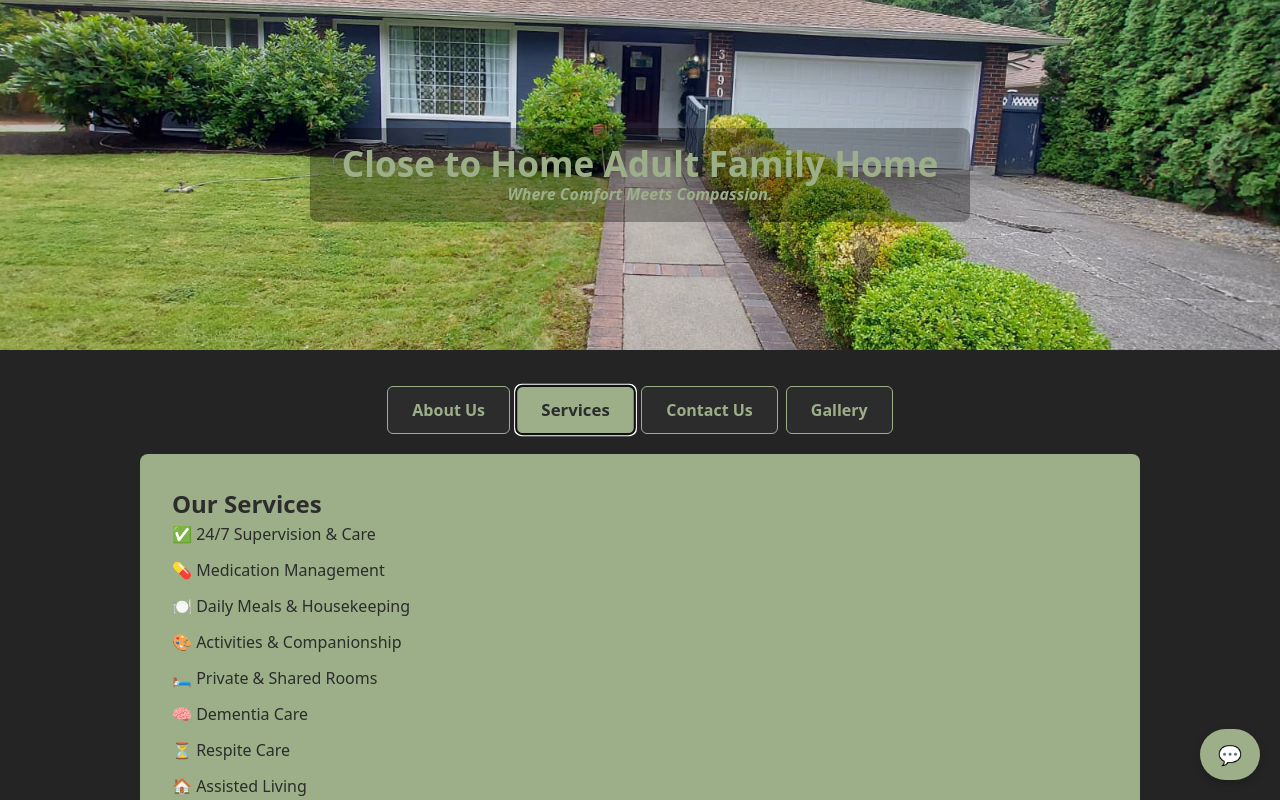
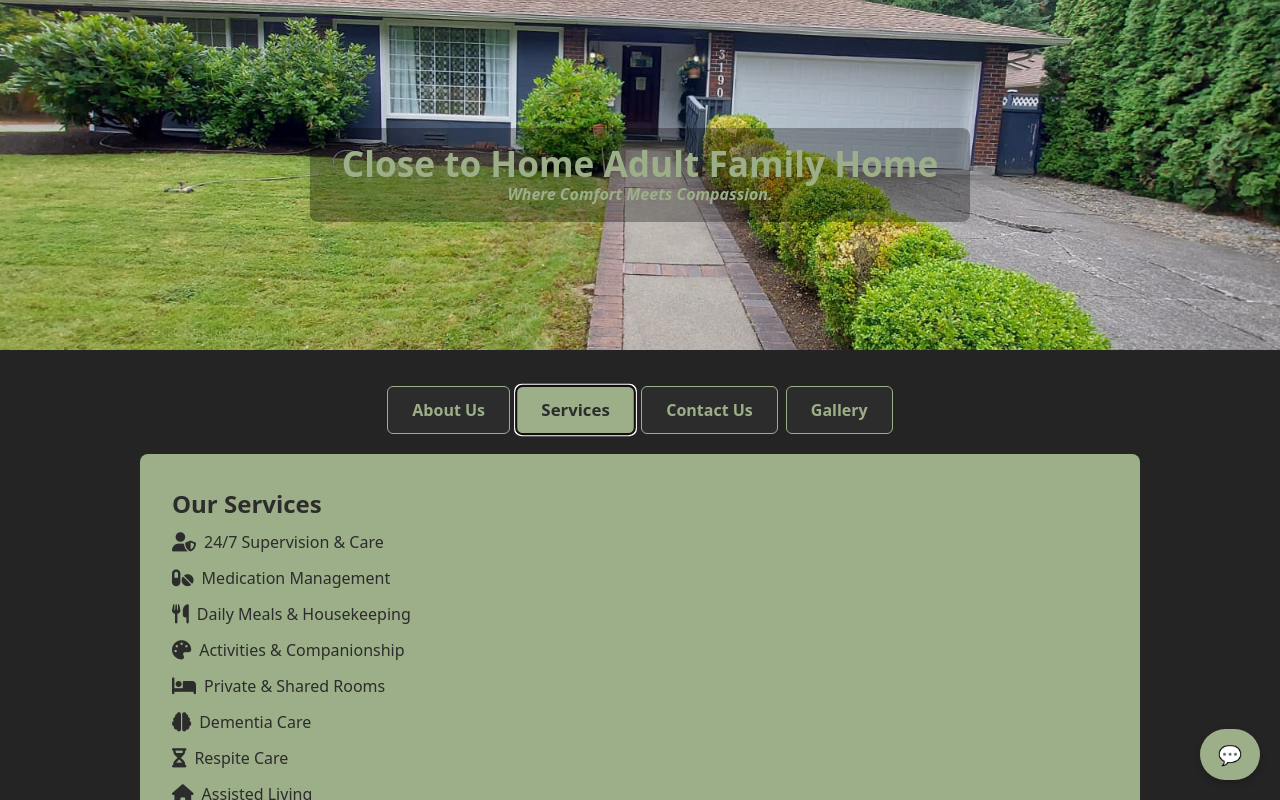
Before and after one commit to tibebesaas/closetohomeafh.github.io, a React (Vite) app: page / in a window 1280 px wide. Both pictures are taken after a click on the button "Services". Shown: the top 800 px of the page. Built offline with nearby package versions, Linux system fonts and the light colour scheme.

Commit message:
change emoji version of your features list to fas icons

```diff
--- a/src/App.css
+++ b/src/App.css
@@ -353,3 +353,21 @@ footer {
 .status-message.fade-out {
   opacity: 0;
 }
+
+.features {
+  list-style: none;      /* removes the dots */
+  padding: 0;            /* removes default left padding */
+  margin: 0;             /* optional: reset margin */
+}
+
+.features li {
+  margin: 0.5rem 0;      /* spacing between items */
+  display: flex;         /* align icon + text */
+  align-items: center;   /* vertical center */
+}
+
+.features i {
+  margin-right: 8px;     /* space between icon and text */
+  color: #2C2C2C;        /* match your site’s theme */
+  font-size: 1.2rem;     /* medium size */
+}
--- a/src/App.jsx
+++ b/src/App.jsx
@@ -153,18 +153,18 @@ function App() {
           {activeTab === "services" && (
             <div className="tab-content active">
               <h2>Our Services</h2>
-              <ul>
-                <li>✅ 24/7 Supervision & Care</li>
-                <li>💊 Medication Management</li>
-                <li>🍽️ Daily Meals & Housekeeping</li>
-                <li>🎨 Activities & Companionship</li>
-                <li>🛏️ Private & Shared Rooms</li>
-                <li>🧠 Dementia Care</li>
-                <li>⏳ Respite Care</li>
-                <li>🏠 Assisted Living</li>
-                <li>⚰️ Hospice Care</li>
-                <li>🩺 Diabetes and Stroke Care</li>
-                <li>📝 Nurse Assessment & Nurse Delegation</li>
+              <ul class="features">
+                <li><i class="fas fa-user-shield"></i> 24/7 Supervision & Care</li>
+                <li><i class="fas fa-pills"></i> Medication Management</li>
+                <li><i class="fas fa-utensils"></i> Daily Meals & Housekeeping</li>
+                <li><i class="fas fa-palette"></i> Activities & Companionship</li>
+                <li><i class="fas fa-bed"></i> Private & Shared Rooms</li>
+                <li><i class="fas fa-brain"></i> Dementia Care</li>
+                <li><i class="fas fa-hourglass-half"></i> Respite Care</li>
+                <li><i class="fas fa-home"></i> Assisted Living</li>
+                <li><i class="fas fa-procedures"></i> Hospice Care</li>
+                <li><i class="fas fa-notes-medical"></i> Diabetes and Stroke Care</li>
+                <li><i class="fas fa-clipboard-check"></i> Nurse Assessment & Nurse Delegation</li>
               </ul>
             </div>
           )}
```
